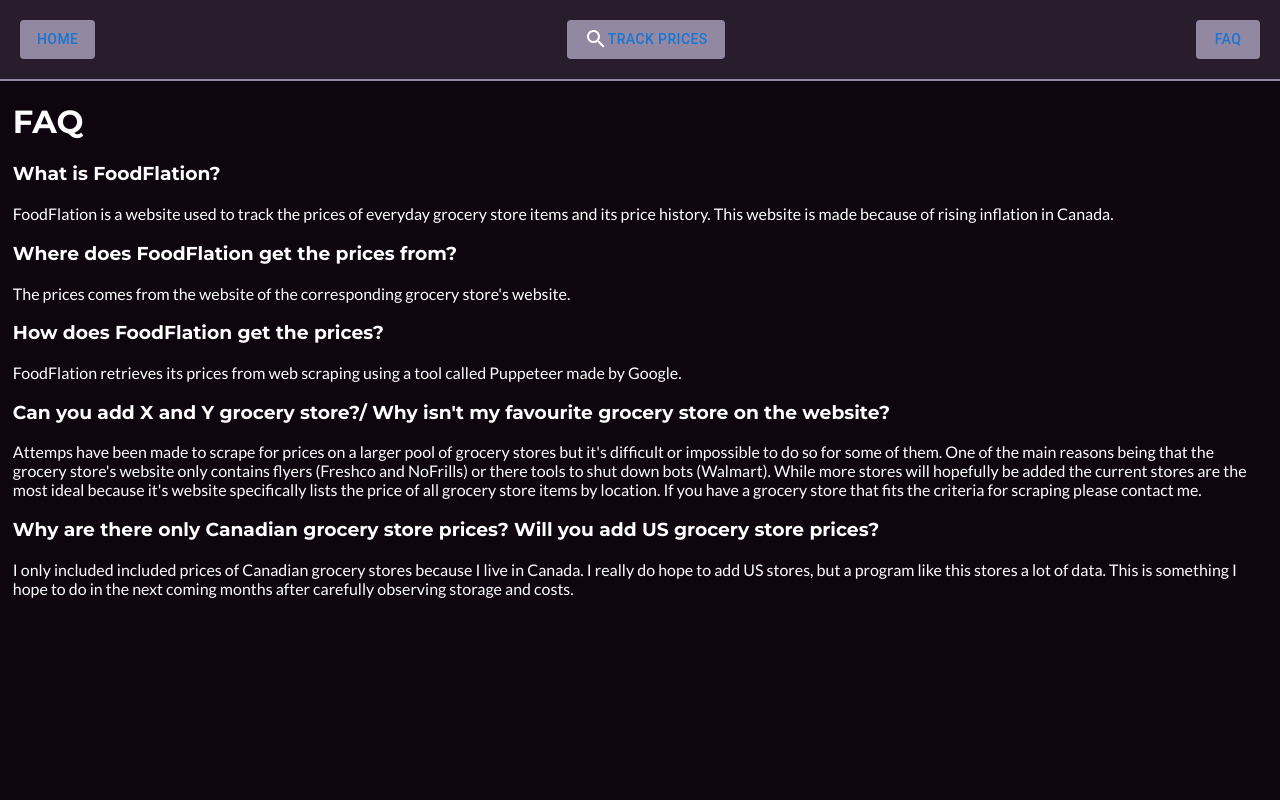
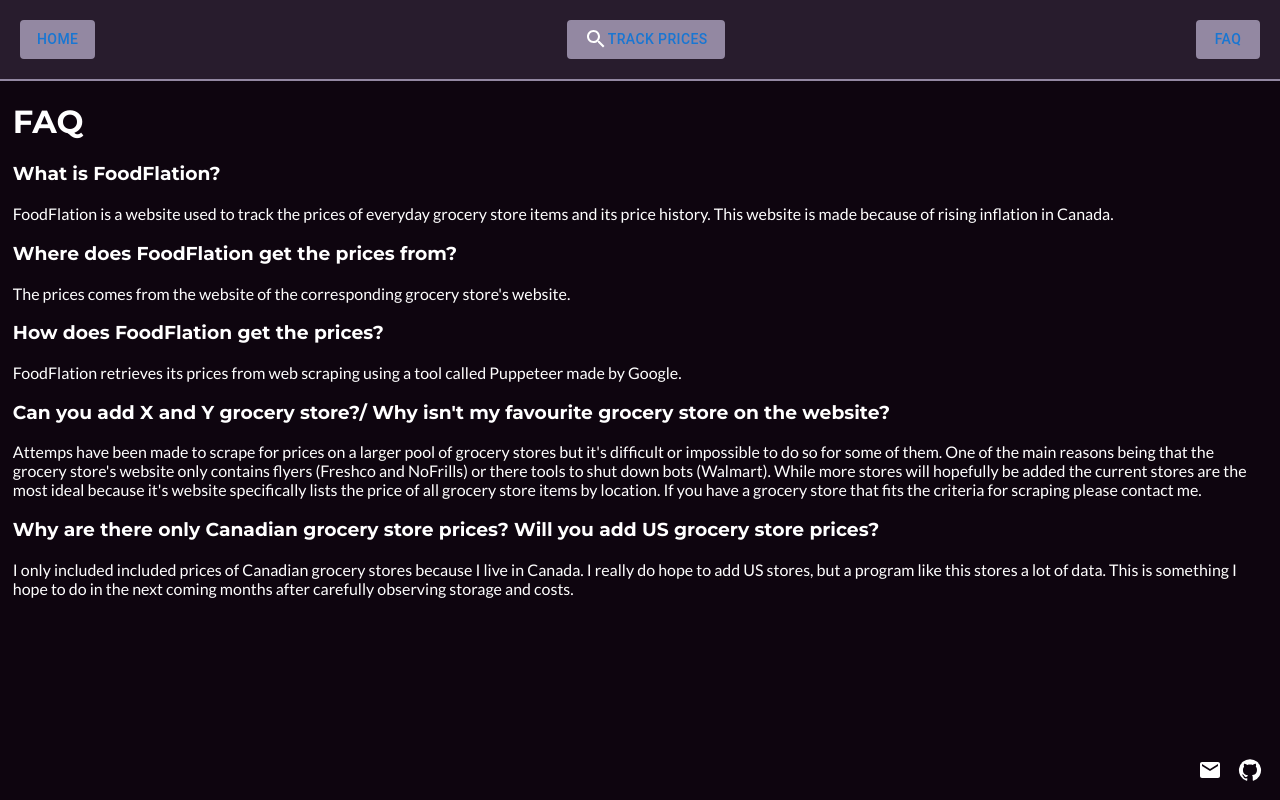
Before and after one commit to destroyer22719/FoodFlation, a Next.js app in the folder frontend/: page /faq in a window 1280 px wide. Built offline with nearby package versions, Linux system fonts and the light colour scheme.

Commit message:
refactored and added footer

```diff
--- /dev/null
+++ b/frontend/components/Footer.tsx
@@ -0,0 +1,28 @@
+import GitHubIcon from "@mui/icons-material/GitHub";
+import EmailIcon from "@mui/icons-material/Email";
+import IconButton from "@mui/material/IconButton";
+import styles from "../styles/Footer.module.scss";
+import Link from "next/link";
+
+const Footer = () => {
+    return (
+        <div className={styles["footer"]}>
+            <Link href="mailto:nathan.cai.ca@gmail.com" passHref>
+                <a href="#">
+                    <IconButton>
+                        <EmailIcon className={styles["footer__item"]} />
+                    </IconButton>
+                </a>
+            </Link>
+            <Link href="" passHref>
+                <a href="#" target="_blank">
+                    <IconButton>
+                        <GitHubIcon className={styles["footer__item"]} />
+                    </IconButton>
+                </a>
+            </Link>
+        </div>
+    );
+};
+
+export default Footer;
--- a/frontend/components/Layout.tsx
+++ b/frontend/components/Layout.tsx
@@ -1,10 +1,9 @@
 import Head from "next/head";
 import React, { useEffect } from "react";
 import style from "../styles/Layout.module.scss";
-import nav from "../styles/Nav.module.scss";
-import Link from "next/link";
-import SearchIcon from "@mui/icons-material/Search";
-import ButtonOutlined from "./ButtonOutlined";
+import Footer from "./Footer";
+import Nav from "./Nav";
+
 
 type Props = {
     title: string;
@@ -31,27 +30,9 @@
                 />
                 <link rel="icon" href="/favicon.png" />
             </Head>
-            <nav className={nav["nav"]}>
-                {/* <SearchBox /> */}
-                <Link href={"/"} passHref>
-                    <a href="#">
-                        <ButtonOutlined>Home</ButtonOutlined>
-                    </a>
-                </Link>
-                <Link href={"/store/"} passHref>
-                    <a href="#">
-                        <ButtonOutlined>
-                            <SearchIcon /> Track Prices
-                        </ButtonOutlined>
-                    </a>
-                </Link>
-                <Link href={"/faq"} passHref>
-                    <a href="#">
-                        <ButtonOutlined>FAQ</ButtonOutlined>
-                    </a>
-                </Link>
-            </nav>
+            <Nav/>
             <div className={style["layout__main"]}>{children}</div>
+            <Footer/>
         </div>
     );
 };
--- /dev/null
+++ b/frontend/components/Nav.tsx
@@ -0,0 +1,31 @@
+import Link from "next/link";
+import styles from "../styles/Nav.module.scss";
+import ButtonOutlined from "./ButtonOutlined";
+import SearchIcon from "@mui/icons-material/Search";
+
+const Nav = () => {
+    return (
+        <nav className={styles["nav"]}>
+            {/* <SearchBox /> */}
+            <Link href={"/"} passHref>
+                <a href="#">
+                    <ButtonOutlined>Home</ButtonOutlined>
+                </a>
+            </Link>
+            <Link href={"/store/"} passHref>
+                <a href="#">
+                    <ButtonOutlined>
+                        <SearchIcon /> Track Prices
+                    </ButtonOutlined>
+                </a>
+            </Link>
+            <Link href={"/faq"} passHref>
+                <a href="#">
+                    <ButtonOutlined>FAQ</ButtonOutlined>
+                </a>
+            </Link>
+        </nav>
+    );
+};
+
+export default Nav;
--- /dev/null
+++ b/frontend/styles/Footer.module.scss
@@ -0,0 +1,16 @@
+@import "assets/vars";
+
+.footer {
+    display: flex;
+    justify-content: end;
+    position: absolute;
+    bottom: 0;
+    width: 100%;
+    align-items: center;
+    padding: 10px;
+
+    &__item {
+        fill: $purple-light;
+        font-size: 50px;
+    }
+}
```
